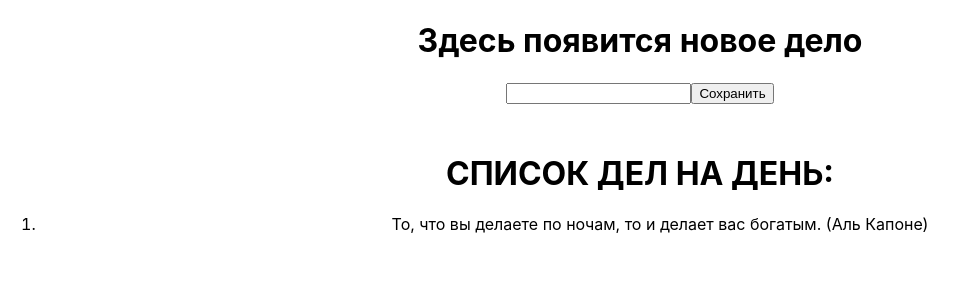
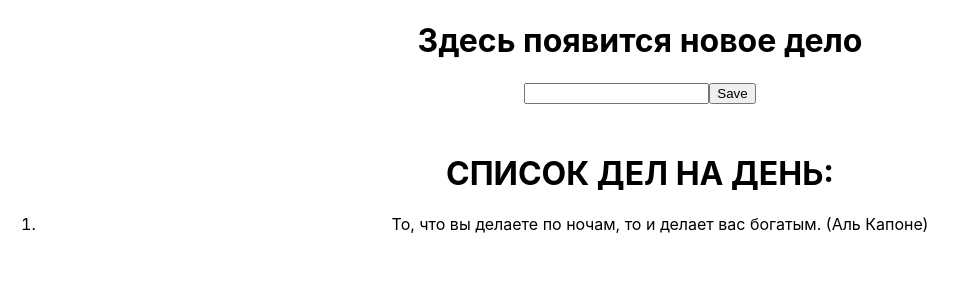
Before and after one commit to MaratMN/homework-front-main, a React (Create React App) app: page / in a window 1280 px wide. Shown: the top 300 px of the page, without its empty margins (0-968 px from the left). Built offline with nearby package versions, Linux system fonts and the light colour scheme.

Commit message:
completed HW04

```diff
--- a/src/App.tsx
+++ b/src/App.tsx
@@ -9,8 +9,8 @@
     <div className="App">
       {/*<HW1 />*/}
       {/*<HW2 />*/}
-      <HW3 />
-      {/*<HW4 />*/}
+      {/*<HW3 />*/}
+      <HW4 />
     </div>
   );
 }
--- a/src/HW/3/HW3.tsx
+++ b/src/HW/3/HW3.tsx
@@ -21,9 +21,8 @@
     setCurrentText(event.currentTarget.value); //ЧЕГО-ТО НЕ ХВАТАЕТ
   };
 
-  const handleSave = () => {const n =
-    [...texts, currentText]
-      setTexts(n)
+  const handleSave = () => {
+      setTexts([...texts, currentText])
       setCurrentText('');
 
   };
@@ -41,7 +40,7 @@
 
       <input id={'hw03-input'} type="text" value={currentText} onChange={handleChange} />
 
-      <button id={'hw03-button'} onClick={() => {handleSave()}}>
+      <button id={'hw03-button'} onClick={handleSave}>
         Сохранить
       </button>
         {/*//НЕ ХВАТАТЕТ ФУНКЦИИ*/}
--- a/src/HW/4/Button.tsx
+++ b/src/HW/4/Button.tsx
@@ -1,11 +1,12 @@
 type ButtonPropsType = {
-  callBack: any // НУЖНО ПРОТИПИЗИРОВАТЬ
-  name: any // НУЖНО ПРОТИПИЗИРОВАТЬ
+  callBack: ()=> void // НУЖНО ПРОТИПИЗИРОВАТЬ
+  name: string // НУЖНО ПРОТИПИЗИРОВАТЬ
 };
 
 export const Button = (props: ButtonPropsType) => {
   const callBackHandler = () => {
-    // НУЖНО ДОПИСАТЬ
+    props.callBack();
+      // НУЖНО ДОПИСАТЬ
   };
 
   return (
--- a/src/HW/4/HW4.tsx
+++ b/src/HW/4/HW4.tsx
@@ -1,4 +1,4 @@
-import { useState } from 'react';
+import {ChangeEvent, useState} from 'react';
 import s from './HW4.module.css';
 import { Button } from './Button';
 import { Input } from './Input';
@@ -26,27 +26,27 @@
 
   return (
     <div id={'hw04'}>
-      {/*{currentText ? (*/}
-      {/*  <h1 id={'hw04-text'}>{currentText}</h1>*/}
-      {/*) : (*/}
-      {/*  <h1 id={'hw04-default-text'}>Здесь появится новое дело</h1>*/}
-      {/*)}*/}
+      {currentText ? (
+        <h1 id={'hw04-text'}>{currentText}</h1>
+      ) : (
+        <h1 id={'hw04-default-text'}>Здесь появится новое дело</h1>
+      )}
 
-      {/*<Input НЕ ХВАТАЕТ АРГУМЕНТОВ />*/}
+      <Input currentText={currentText} setCurrentText={(e: ChangeEvent<HTMLInputElement>) => setCurrentText(e.currentTarget.value)} />
 
-      {/*<Button НЕ ХВАТАЕТ АРГУМЕНТОВ />*/}
+      <Button name={"Save"} callBack={handleSave} />
 
-      {/*<h1 style={{ marginTop: '50px' }}>СПИСОК ДЕЛ НА ДЕНЬ:</h1>*/}
+      <h1 style={{ marginTop: '50px' }}>СПИСОК ДЕЛ НА ДЕНЬ:</h1>
 
-      {/*<ol id={'hw04-tasks'}>*/}
-      {/*  {texts.map((el, index) => {*/}
-      {/*    return (*/}
-      {/*      <li key={index} id={`hw04-task-${index}`} className={ЕСЛИ ЧЕТН ? S.chetNechet : ''}>*/}
-      {/*        {el}*/}
-      {/*      </li>*/}
-      {/*    );*/}
-      {/*  })}*/}
-      {/*</ol>*/}
+      <ol id={'hw04-tasks'}>
+        {texts.map((el, index) => {
+          return (
+            <li key={index} id={`hw04-task-${index}`} className={index % 2 ? s.chetNechet : ''}>
+              {el}
+            </li>
+          );
+        })}
+      </ol>
     </div>
   );
 };
--- a/src/HW/4/Input.tsx
+++ b/src/HW/4/Input.tsx
@@ -1,14 +1,16 @@
+import {ChangeEvent} from "react";
+
 type InputPropsType = {
-	currentText: any // НУЖНО ПРОТИПИЗИРОВАТЬ
-	setCurrentText: any // НУЖНО ПРОТИПИЗИРОВАТЬ
+	currentText: string // НУЖНО ПРОТИПИЗИРОВАТЬ
+	setCurrentText: (e: ChangeEvent<HTMLInputElement>)=> void;// НУЖНО ПРОТИПИЗИРОВАТЬ
 };
 
 export const Input = (props: InputPropsType) => {
-	const onChangeHandler = (event: 'НУЖНО ПРОТИПИЗИРОВАТЬ') => {
-		// НУЖНО ДОПИСАТЬ
+	const onChangeHandler = (event: ChangeEvent<HTMLInputElement>) => {
+		props.setCurrentText(event);
 	};
 
-	// return (
-	//   <input id={'hw04-input'} type="text" value={props.currentText} onChange={onChangeHandler} />
-	// );
+	return (
+	  <input id={'hw04-input'} type="text" value={props.currentText} onChange={onChangeHandler} />
+	);
 };
```
